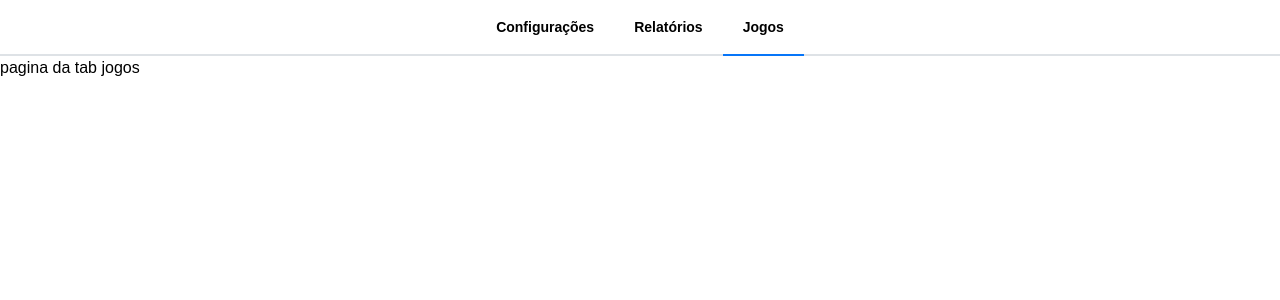
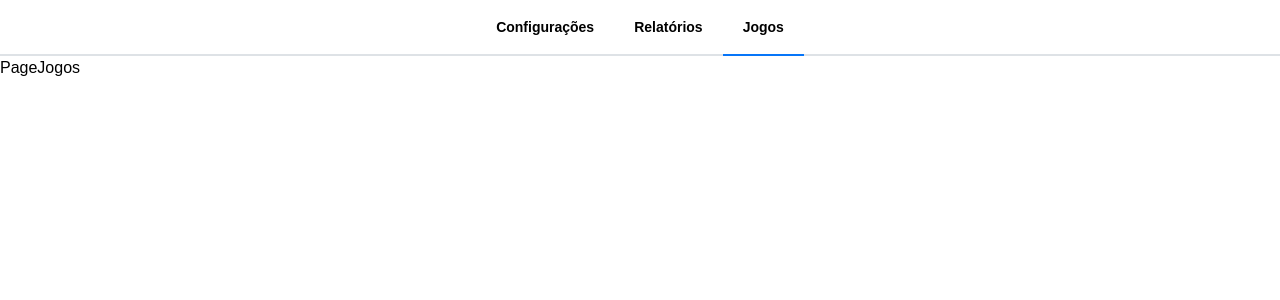
Before and after one commit to DDR23/bot-apostador-bet365-painel-frontend, a React (Vite) app: page / in a window 1280 px wide. Both pictures are taken after a click on the tab "Jogos". Shown: the top 300 px of the page. Built offline with nearby package versions, Linux system fonts and the light colour scheme.

Commit message:
feat:{adicionando estrutura da pagina de jogos}

```diff
--- a/src/components/layouts/AppLayout.tsx
+++ b/src/components/layouts/AppLayout.tsx
@@ -2,6 +2,7 @@ import { Tabs } from "@mantine/core";
 import { useEffect, useState } from "react";
 import PageConfigs from "../../pages/configs/Page";
 import PageRelatorios from "../../pages/relatorios/Page";
+import PageJogos from "../../pages/jogos/Page";
 
 export default function AppLayout() {
   const [selectedTab, setSelectedTab] = useState<string>(() => {
@@ -27,7 +28,7 @@ export default function AppLayout() {
       </Tabs.List>
       <Tabs.Panel value="configs" style={{ flexGrow: 1 }}><PageConfigs /></Tabs.Panel>
       <Tabs.Panel value="relatorios" style={{ flexGrow: 1 }}><PageRelatorios /></Tabs.Panel>
-      <Tabs.Panel value="jogos" style={{ flexGrow: 1 }}><>pagina da tab jogos</></Tabs.Panel>
+      <Tabs.Panel value="jogos" style={{ flexGrow: 1 }}><PageJogos /></Tabs.Panel>
     </Tabs>
   );
 }
--- /dev/null
+++ b/src/pages/jogos/Page.tsx
@@ -0,0 +1,3 @@
+export default function PageJogos() {
+  return <>PageJogos</>;
+}
```
Also changed, not shown: 1 other file (tests, documents, lock files or other folders).
